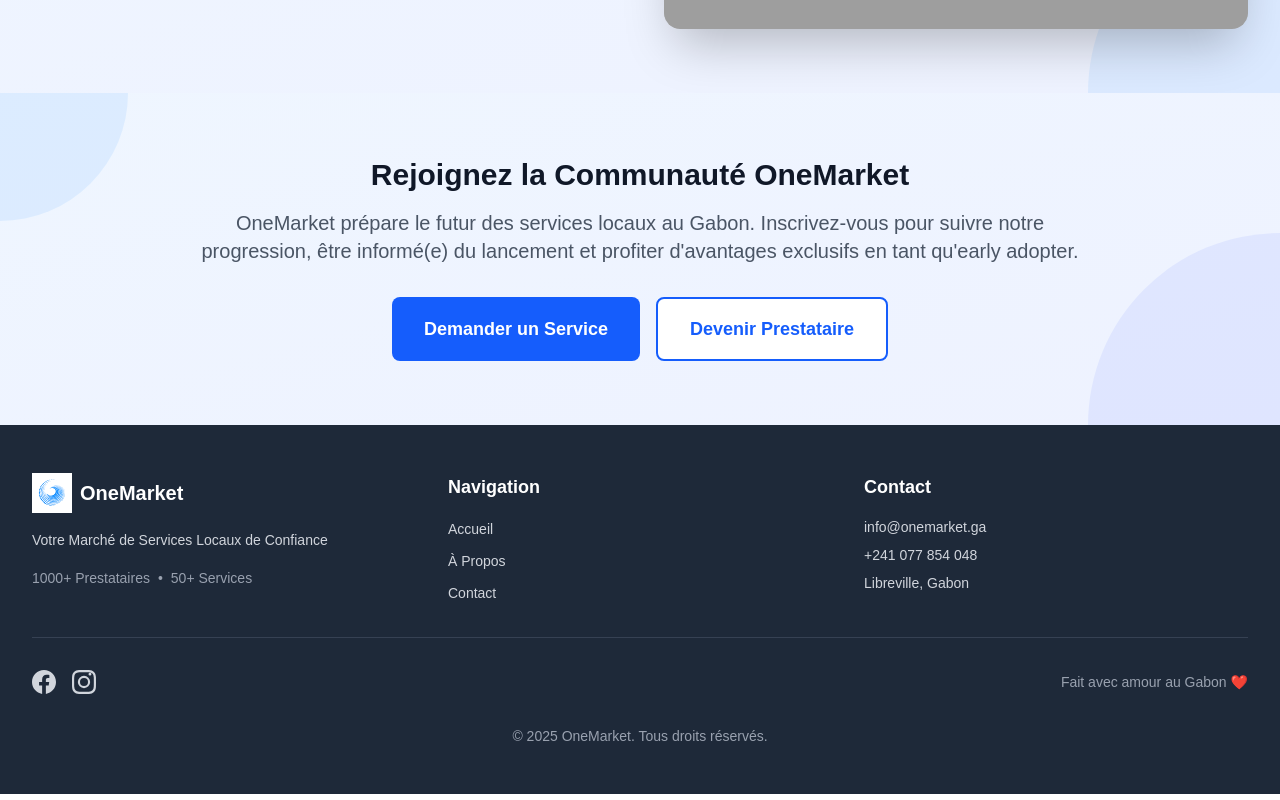
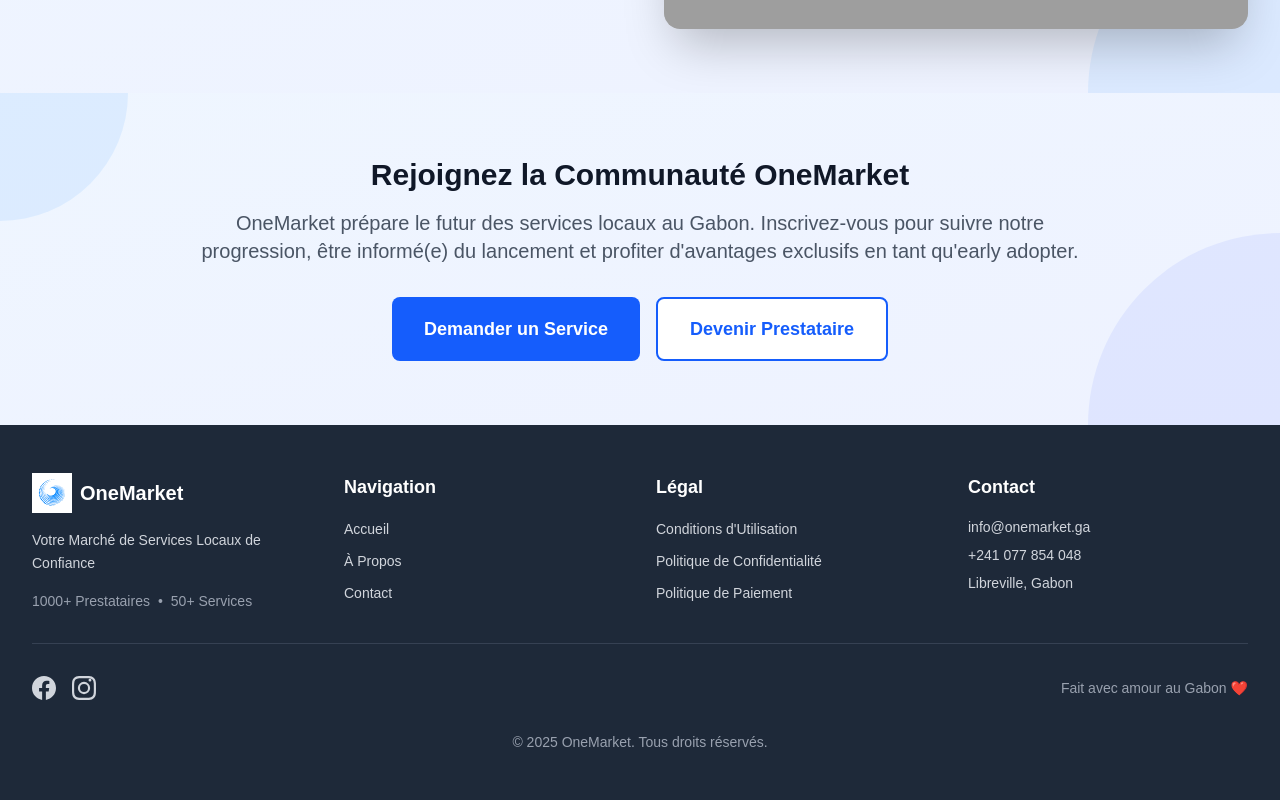
Before and after one commit to onemarketga-hub/onemarketlandingpage, a React (Vite) app: page / in a window 1280 px wide. Shown: the part 4302-5102 px from the top of the page. Built offline with nearby package versions, Linux system fonts and the light colour scheme; grey boxes are pictures that could not be loaded.

Commit message:
Footer.jsx
✅ src/pages/TermsOfService.jsx — new
✅ src/pages/PrivacyPolicy.jsx — new
✅ src/pages/PaymentPolicy.jsx — new
✅ src/App.jsx — added 3 routes
✅ src/components/Footer.jsx — added Legal links

```diff
--- a/src/components/Footer.jsx
+++ b/src/components/Footer.jsx
@@ -8,7 +8,7 @@ export default function Footer() {
   return (
     <footer className='bg-gray-800 text-white'>
       <div className='max-w-7xl mx-auto px-4 sm:px-6 lg:px-8 py-12'>
-        <div className='grid grid-cols-1 md:grid-cols-3 gap-8'>
+        <div className='grid grid-cols-1 md:grid-cols-4 gap-8'>
           {/* About Section */}
           <div>
             <div className='flex items-center space-x-2 mb-4'>
@@ -66,6 +66,39 @@ export default function Footer() {
             </ul>
           </div>
 
+          {/* Legal Links */}
+          <div>
+            <h3 className='text-lg font-bold mb-4'>
+              {language === 'fr' ? 'Légal' : 'Legal'}
+            </h3>
+            <ul className='space-y-2'>
+              <li>
+                <Link
+                  to='/terms'
+                  className='text-gray-300 hover:text-white text-sm transition-colors'
+                >
+                  {language === 'fr' ? "Conditions d'Utilisation" : 'Terms of Service'}
+                </Link>
+              </li>
+              <li>
+                <Link
+                  to='/privacy'
+                  className='text-gray-300 hover:text-white text-sm transition-colors'
+                >
+                  {language === 'fr' ? 'Politique de Confidentialité' : 'Privacy Policy'}
+                </Link>
+              </li>
+              <li>
+                <Link
+                  to='/payment-policy'
+                  className='text-gray-300 hover:text-white text-sm transition-colors'
+                >
+                  {language === 'fr' ? 'Politique de Paiement' : 'Payment Policy'}
+                </Link>
+              </li>
+            </ul>
+          </div>
+
           {/* Contact Info */}
           <div>
             <h3 className='text-lg font-bold mb-4'>
@@ -104,11 +137,7 @@ export default function Footer() {
                 className='text-gray-300 hover:text-white transition-colors'
                 aria-label='Facebook'
               >
-                <svg
-                  className='w-6 h-6'
-                  fill='currentColor'
-                  viewBox='0 0 24 24'
-                >
+                <svg className='w-6 h-6' fill='currentColor' viewBox='0 0 24 24'>
                   <path d='M24 12.073c0-6.627-5.373-12-12-12s-12 5.373-12 12c0 5.99 4.388 10.954 10.125 11.854v-8.385H7.078v-3.47h3.047V9.43c0-3.007 1.792-4.669 4.533-4.669 1.312 0 2.686.235 2.686.235v2.953H15.83c-1.491 0-1.956.925-1.956 1.874v2.25h3.328l-.532 3.47h-2.796v8.385C19.612 23.027 24 18.062 24 12.073z' />
                 </svg>
               </a>
@@ -119,11 +148,7 @@ export default function Footer() {
                 className='text-gray-300 hover:text-white transition-colors'
                 aria-label='Instagram'
               >
-                <svg
-                  className='w-6 h-6'
-                  fill='currentColor'
-                  viewBox='0 0 24 24'
-                >
+                <svg className='w-6 h-6' fill='currentColor' viewBox='0 0 24 24'>
                   <path d='M12 2.163c3.204 0 3.584.012 4.85.07 3.252.148 4.771 1.691 4.919 4.919.058 1.265.069 1.645.069 4.849 0 3.205-.012 3.584-.069 4.849-.149 3.225-1.664 4.771-4.919 4.919-1.266.058-1.644.07-4.85.07-3.204 0-3.584-.012-4.849-.07-3.26-.149-4.771-1.699-4.919-4.92-.058-1.265-.07-1.644-.07-4.849 0-3.204.013-3.583.07-4.849.149-3.227 1.664-4.771 4.919-4.919 1.266-.057 1.645-.069 4.849-.069zm0-2.163c-3.259 0-3.667.014-4.947.072-4.358.2-6.78 2.618-6.98 6.98-.059 1.281-.073 1.689-.073 4.948 0 3.259.014 3.668.072 4.948.2 4.358 2.618 6.78 6.98 6.98 1.281.058 1.689.072 4.948.072 3.259 0 3.668-.014 4.948-.072 4.354-.2 6.782-2.618 6.979-6.98.059-1.28.073-1.689.073-4.948 0-3.259-.014-3.667-.072-4.947-.196-4.354-2.617-6.78-6.979-6.98-1.281-.059-1.69-.073-4.949-.073z' />
                   <path d='M12 5.838a6.162 6.162 0 100 12.324 6.162 6.162 0 000-12.324zm0 10.162a4 4 0 110-8 4 4 0 010 8zm7.406-11.845a1.44 1.44 0 11-2.88 0 1.44 1.44 0 012.88 0z' />
                 </svg>
```
